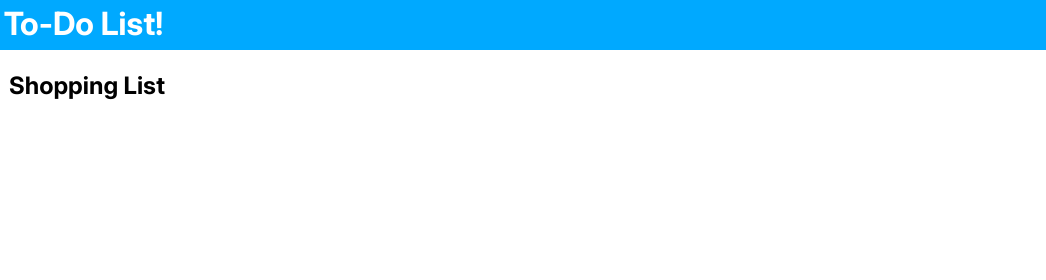
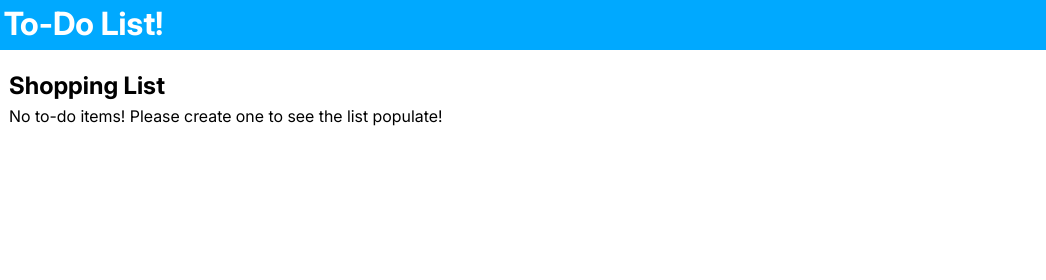
Before and after one commit to AnLaxina/to-do-list, a website built with webpack: page src/template.html in a window 1280 px wide. Shown: the top 280 px of the page, 234-1280 px from the left. Built offline with nearby package versions, Linux system fonts and the light colour scheme.

Commit message:
Add message to the main section to indicate that there are no more to-do items

```diff
--- a/src/js/DOM/main-section-manager.js
+++ b/src/js/DOM/main-section-manager.js
@@ -29,6 +29,14 @@ export default class MainSectionManager {
 
     static loadToDosDOM(projectIndex) {
         this.#toDoSection.innerHTML = "";
+        const currentTodoList = ProjectManager.getToDoList(projectIndex);
+
+        if (currentTodoList.length === 0) {
+            const emptyToDoTemplate = document.querySelector("#empty-to-do-template");
+            console.log(document.body.innerHTML);
+            const clone = emptyToDoTemplate.content.cloneNode(true);
+            this.#toDoSection.appendChild(clone);
+        }
         ProjectManager.getToDoList(projectIndex).forEach((toDoItem, index) => {
             const divNode = document.createElement("div");
             divNode.classList.add("to-do-item");
--- a/src/template.html
+++ b/src/template.html
@@ -14,6 +14,7 @@
     <main>
         <h2 class="project-name"></h2>
         <div class="to-dos">
+
             <!-- <div class="to-do-item">
                 <input type="checkbox" name="to-do-1" id="to-do-1">
                 <label for="to-do-1">To-do 1</label>
@@ -41,6 +42,11 @@
         </div>
 
         <button class="add-to-do" type="button">Add To-Do</button>
+
+        <!-- This appears whenever there are no more to-do items! -->
+        <template id="empty-to-do-template">
+            <p>No to-do items! Please create one to see the list populate!</p>
+        </template>
 
         <!-- For the "Add To-Do" modal, I'll use templates this time as it looks EASIER -->
         <template id="add-todo-template">
```
